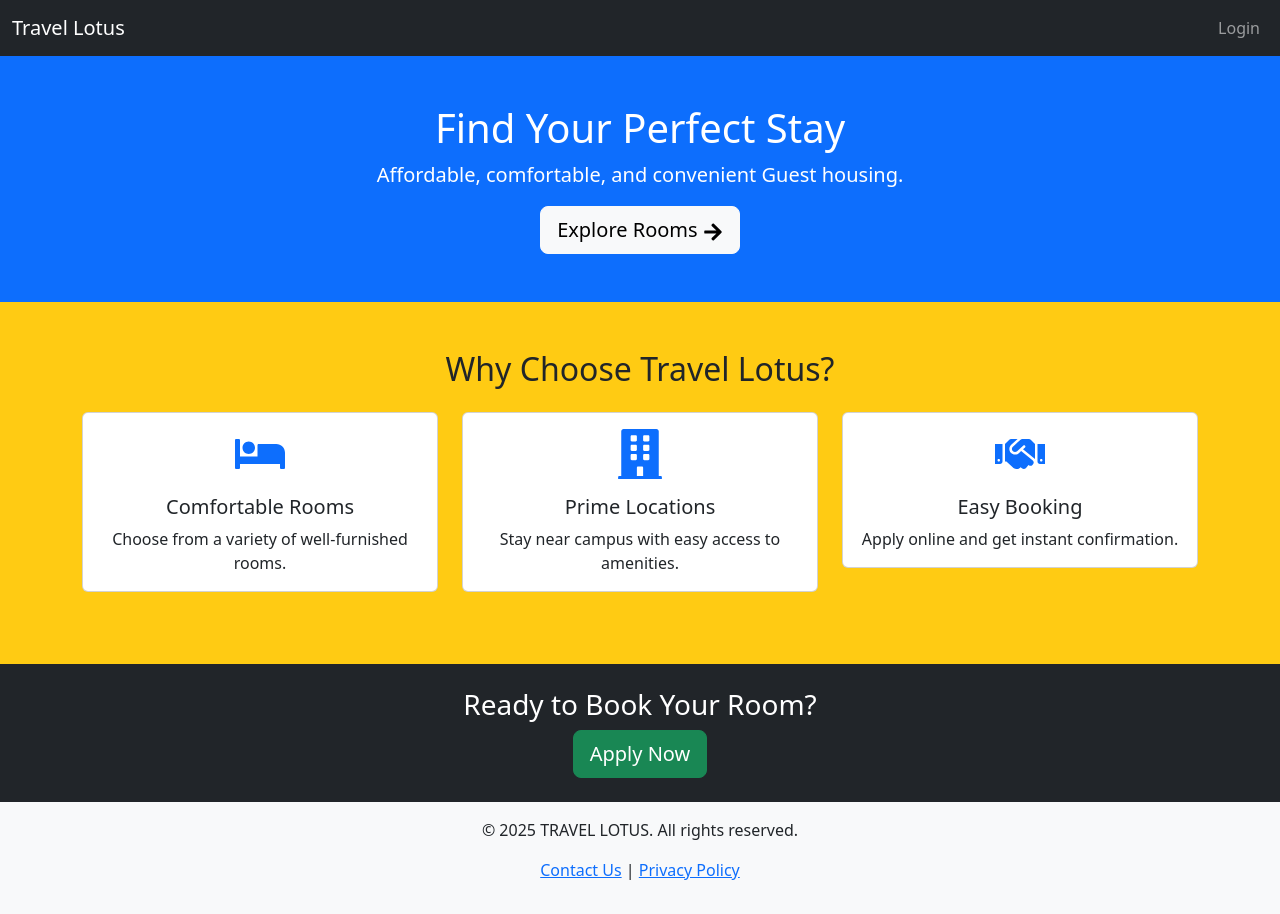
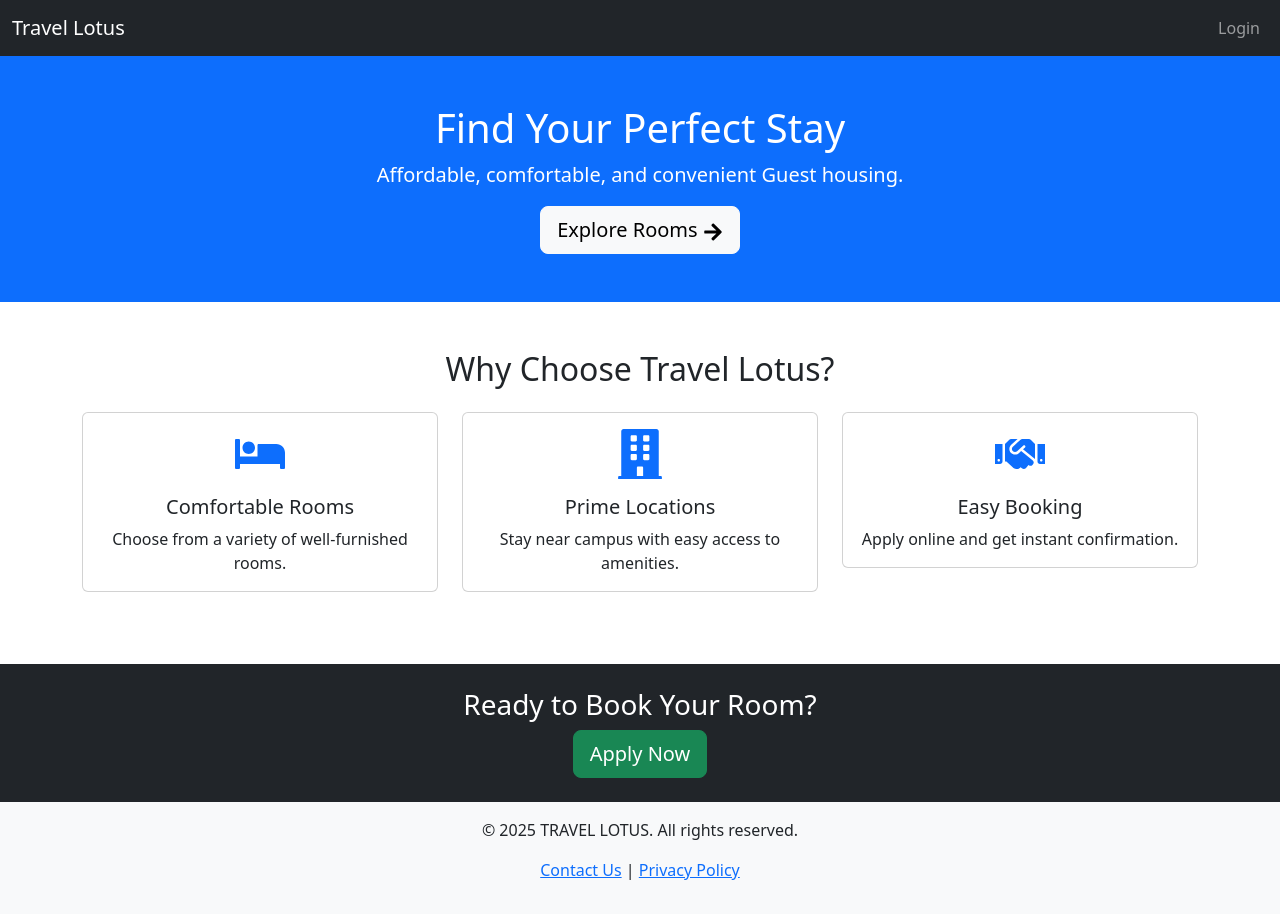
Before and after one commit to KavinduR2/Travel-Lotus, a React (Create React App) app: page / in a window 1280 px wide. Built offline with nearby package versions, Linux system fonts and the light colour scheme.

Commit message:
Update App.js
Changed some colours in Landing page

```diff
--- a/src/App.js
+++ b/src/App.js
@@ -10,7 +10,7 @@ import LandingPage from './Views/LandingPage';
 
 const App = () => {
   return (
-    <div style={{ backgroundColor: '#ffcb13', minHeight: '100vh' }}>
+    <div style={{ backgroundColor: '#fff', minHeight: '100vh' }}>
 
 
       <Router>
```
